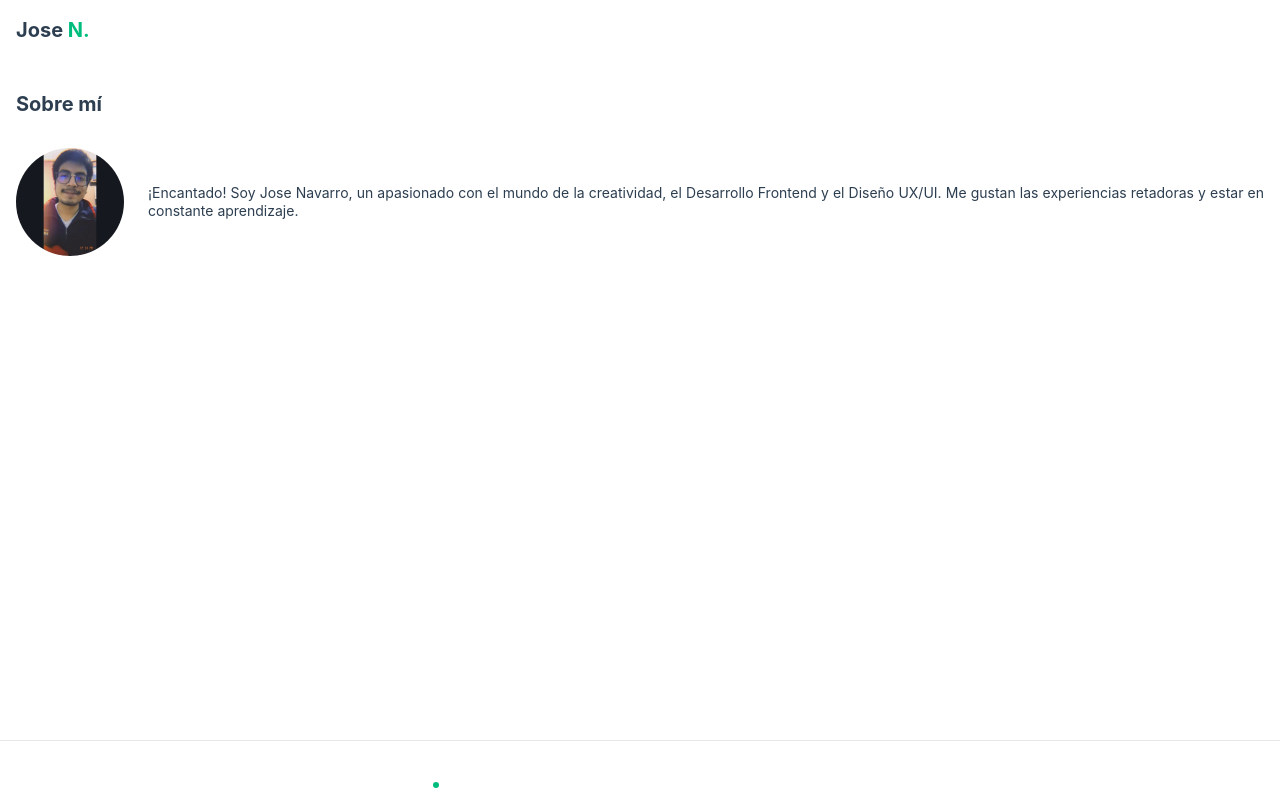
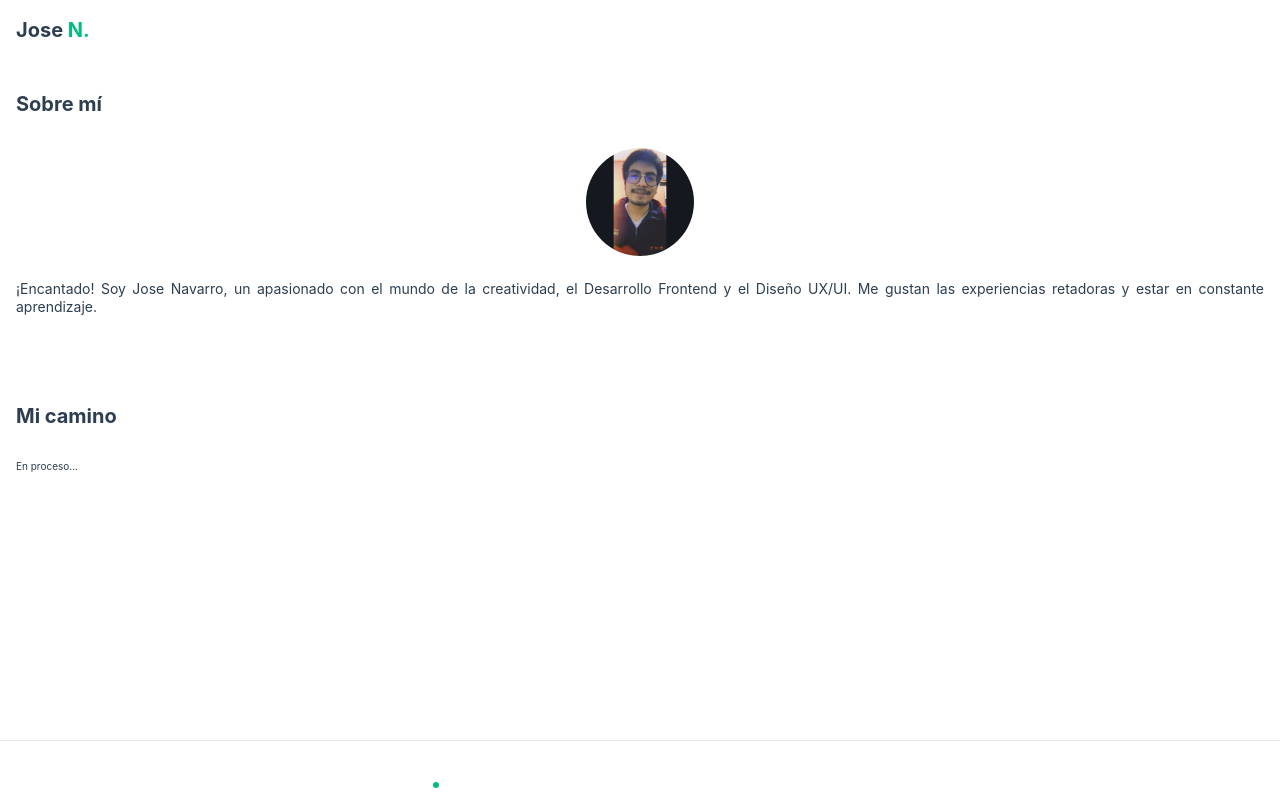
Before and after one commit to Joseenv/portfolio-final, a Vue app: page /sobre-mi in a window 1280 px wide. Built offline with nearby package versions, Linux system fonts and the light colour scheme; a web font is replaced by a local one; what vue-writer would draw is missing.

Commit message:
Adding Way Entry to About section

```diff
--- a/index.html
+++ b/index.html
@@ -3,6 +3,9 @@
   <head>
     <meta charset="UTF-8" />
     <link rel="icon" href="/favicon.ico" />
+    <meta name="description" content="Hola, soy Jose Navarro, un apasionado con el mundo de la creatividad, el Desarrollo Frontend y el Diseño UX/UI. Me gustan las experiencias retadoras y estar en constante aprendizaje.">
+    <meta name="keywords" content="Desarrollo Frontend, Diseño UX/UI, JavaScript, HTML, CSS, Vue.js, Figma, Node.js, Express, MongoDB, MySQL, SCRUM">
+    <meta name="author" content="Jose Navarro">
     <meta name="viewport" content="width=device-width, initial-scale=1.0" />
     <title>Jose Navarro - Portfolio</title>
   </head>
--- a/src/assets/base.css
+++ b/src/assets/base.css
@@ -37,6 +37,7 @@
   --vt-c-blue: #647EFF;
   --vt-c-green: #00BD7E;
 
+  --vt-c-shadow: 0px 0px 10px 10px rgba(0, 0, 0, 0.05);
 
   --vt-c-divider-light-1: rgba(60, 60, 60, 0.29);
   --vt-c-divider-light-2: rgba(60, 60, 60, 0.12);
@@ -68,6 +69,7 @@
 
   --gradient: var(--vt-c-gradient);
 
+  --shadow-main: var(--vt-c-shadow)
 }
 
 @media (prefers-color-scheme: dark) {
--- a/src/layouts/MainLayout.vue
+++ b/src/layouts/MainLayout.vue
@@ -4,7 +4,7 @@ import MainHeader from '../modules/navbar/components/MainHeader.vue';
 </script>
 
 <template>
-  <MainHeader/>
+  <MainHeader class="header"/>
   <router-view v-slot="{ Component }">
     <transition name="fade" mode="out-in">
       <component :is="Component" />
--- a/src/modules/about/components/AboutItem.vue
+++ b/src/modules/about/components/AboutItem.vue
@@ -1,5 +1,5 @@
 <template>
-    <article class="about__container">
+    <article class="about__item__container">
         <img src="@/assets/img/about-img.webp" alt="" class="about__img">
         <p class="about__description">
             ¡Encantado! Soy Jose Navarro, un apasionado con el mundo de la creatividad, el Desarrollo Frontend y el Diseño UX/UI. Me gustan las experiencias retadoras y estar en constante aprendizaje.
@@ -8,11 +8,11 @@
 </template>
 
 <style scoped>
-.about__container {
+.about__item__container {
     display: flex;
-    flex-direction: row;
+    flex-direction: column;
+    align-items: center ;
     gap: 2.4rem;
-    padding: 0;
 }
 .about__img {
     width: 10.8rem;
--- a/src/modules/about/components/AboutSection.vue
+++ b/src/modules/about/components/AboutSection.vue
@@ -3,6 +3,7 @@ import { defineAsyncComponent } from 'vue';
 
 const SectionItem = defineAsyncComponent(() => import('../../shared/components/SectionItem.vue'));
 const AboutItem = defineAsyncComponent(() => import('./AboutItem.vue'));
+const WayItem = defineAsyncComponent(() => import('./WayItem.vue'));
 </script>
 
 
@@ -14,14 +15,19 @@ const AboutItem = defineAsyncComponent(() => import('./AboutItem.vue'));
                 <AboutItem/>
             </template>
         </SectionItem>
-
+        <SectionItem>
+            <template #title>Mi camino</template>
+            <template #content>
+                <wayItem/>
+            </template>
+        </SectionItem>
     </section>
 </template>
 
 <style scoped>
 .about__container{
     width: 100%;
-    padding-top: 6rem;
+    padding: 6rem 1.6rem;
     display: flex;
     flex-direction: column;
     align-items: center;
--- /dev/null
+++ b/src/modules/about/components/WayItem.vue
@@ -0,0 +1,3 @@
+<template>
+    <span>En proceso...</span>
+</template>
--- a/src/modules/home/components/HeroDescription.vue
+++ b/src/modules/home/components/HeroDescription.vue
@@ -3,10 +3,10 @@
 </script>
 
 <template>
-    <p class="hero__description">
+    <span class="hero__description">
       Y soy
       <VueWriter :array="['Desarrollador Frontend', 'Diseñador UX/UI']"/>
-    </p>
+    </span>
 </template>
 
 <style scoped>
--- a/src/modules/navbar/components/MainHeader.vue
+++ b/src/modules/navbar/components/MainHeader.vue
@@ -12,13 +12,13 @@
 </template>
 <style scoped>
 .header {
+    background-color: var(--color-background);
+    height: 6rem;
+    left: 0;
+    position: fixed;
+    top: 0;
     width: 100%;
-    height: 6rem;
-    background-color: var(--color-background);
-    position: fixed;
-    left: 0;
-    top: 0;
-    /* border-bottom: 1.5px solid var(--color-border); */
+    opacity: 0.998;
 }
 .navbar {
     max-width: 1440px;
@@ -27,6 +27,9 @@
     align-items: center;
     padding: 1.6rem;
     justify-content: space-between;
+    margin: 0 auto;
+    -webkit-backdrop-filter: blur(8px);
+    backdrop-filter: blur(8px);
 }
 .navbar__logo {
     font-size: 2rem;
--- a/src/modules/shared/components/SectionItem.vue
+++ b/src/modules/shared/components/SectionItem.vue
@@ -13,13 +13,12 @@
     flex-direction: column;
     max-width: 1440px;
     margin: 3.2rem auto 5.6rem auto;
-    padding: 0 1.6rem;
     gap: 3.2rem;
+    width: 100%;
 }
 .section__title {
     color: var(--color-heading);
     font-weight: 700;
     font-size: 2rem;
-    /* background-color: red; */
 }
 </style>
```
Also changed, not shown: src/modules/about/composables/useEntries.js (added, +33 -0 lines).
